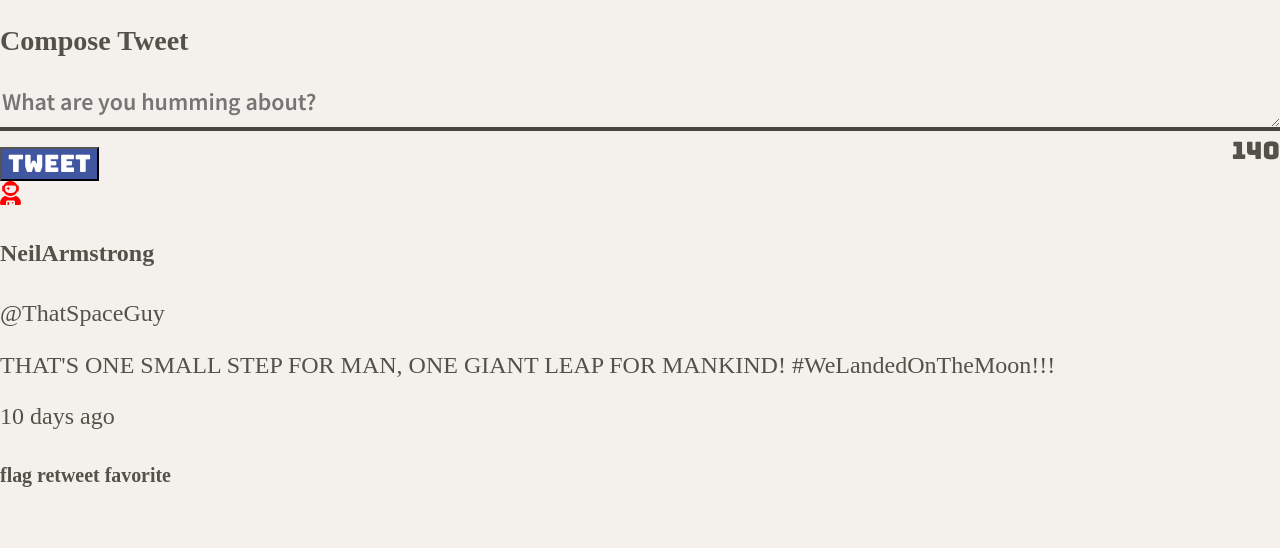
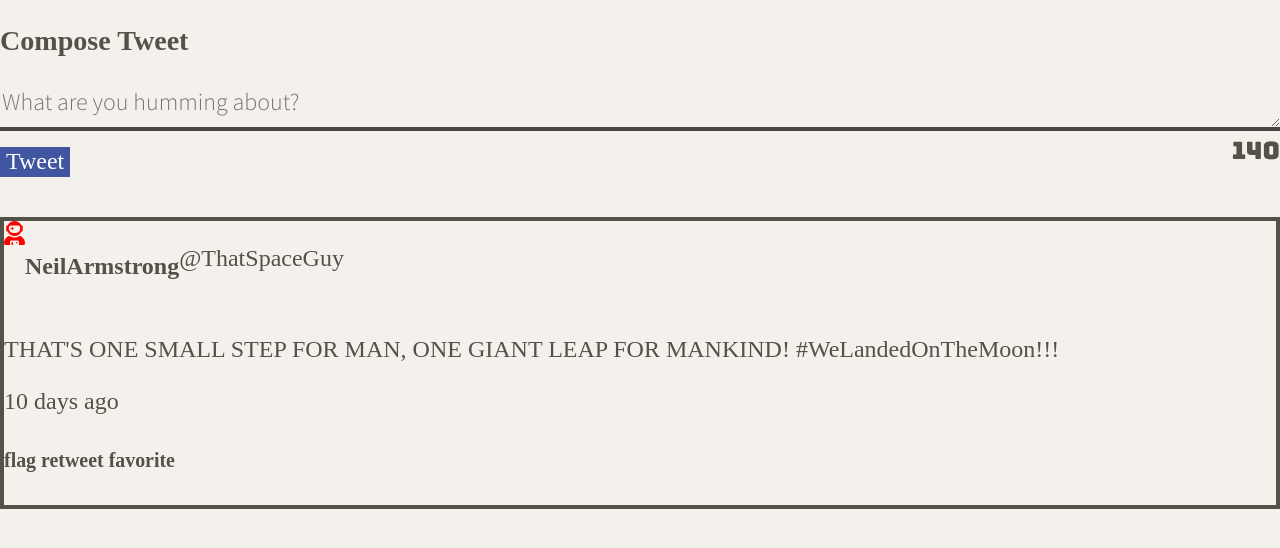
Before and after one commit to sagalafrah/tweeter, a website: page public/index.html in a window 1280 px wide. Shown: the part 514-1062 px from the top of the page. Before the commit the page ends 1034 px from the top, so only its background shows below. Drawn offline with nearby package versions, Linux system fonts and the light colour scheme.

Commit message:
added articles from section container at the bottom

```diff
--- a/public/styles/new_tweet.css
+++ b/public/styles/new_tweet.css
@@ -1,3 +1,4 @@
+
 .new-tweet textarea {
     width: 100%;
     height: 45px;
@@ -11,12 +12,21 @@
   }
 
 
+  /* Double colon selector are pseudo-elements, found this because .placeholder text area{ was not working.
+    This is because "placeholder" is not an element.*/
+  textarea::placeholder {
+    font-weight: 300;
+    font-family: 'Source Sans Pro', sans-serif;
+  }
+
 
 input {
     background-color: #4056A1;
+    width: 100%
     font-family: 'Bungee', sans-serif;
     color: #FFFFFF;
     margin-top: 10px;
+    border: none;
   }
 
   .counter {
@@ -29,3 +39,16 @@ input {
   .over-char-limit {
     color:#FF0000;
   }
+
+ /* A single tweet */
+article.tweet {
+    border: 4px;
+    border-style: solid;
+    border-color: #545149;
+    margin: 40px 0;
+  }
+  article.tweet header {
+    display: flex;
+    flex-direction: row;
+    margin-bottom: 15px;
+  }
```
